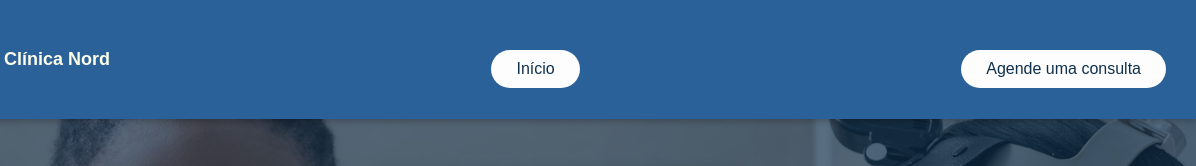
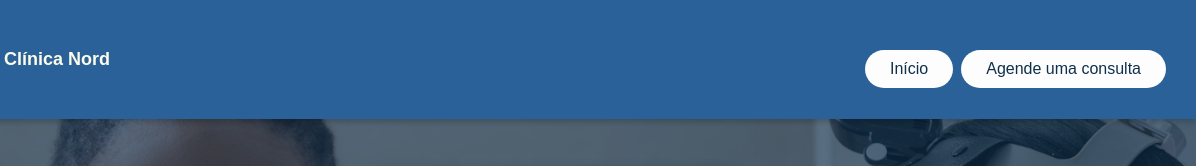
Before and after one commit to ClinicaNord/ClinicaNord, a plain HTML site: page src/main/resources/static/perfilCliente.html in a window 1280 px wide. Shown: the top 166 px of the page, 84-1280 px from the left. Drawn offline with Linux system fonts and the light colour scheme.

Commit message:
Botão
Mudanças no css dos botões(deixei mais proximos)

```diff
--- a/src/main/resources/static/perfilCliente.html
+++ b/src/main/resources/static/perfilCliente.html
@@ -13,7 +13,10 @@
       <img src="./img/logo.png" alt="Logo">
       <span>Clínica Nord</span>
     </div>
-    <button class="btn-inicio"><a href="./index.html">Início</a></button> <button class="btn-agendamento"><a href="./index.html">Agende uma consulta</a></button>
+    <div class="btns">
+      <button class="btn-inicio"><a href="./index.html">Início</a>
+      </button> <button class="btn-agendamento"><a href="./index.html">Agende uma consulta</a></button>
+    </div>
   </header>
 
   <div class="perfil-container">
--- a/src/main/resources/static/style/perfil.css
+++ b/src/main/resources/static/style/perfil.css
@@ -55,7 +55,13 @@ header .btn-inicio, header .btn-agendamento {
   font-size: 16px;
   cursor: pointer;
   transition: 0.3s;
+ }
+ header .btns {
+  display: flex;
+  gap: 8px; /* controla a distância entre os dois */
+  align-items: center;
 }
+
 a{
     text-decoration: none;
     color: #0f304c;
@@ -129,6 +135,7 @@ header .btn-inicio:hover, header .btn-agendamento:hover {
     button:hover {
       background: #143a5a;
     }
+    /* Footer */
 .footer {
   margin-top: auto; /* empurra o footer para o fim */
   padding: 12px;
```
